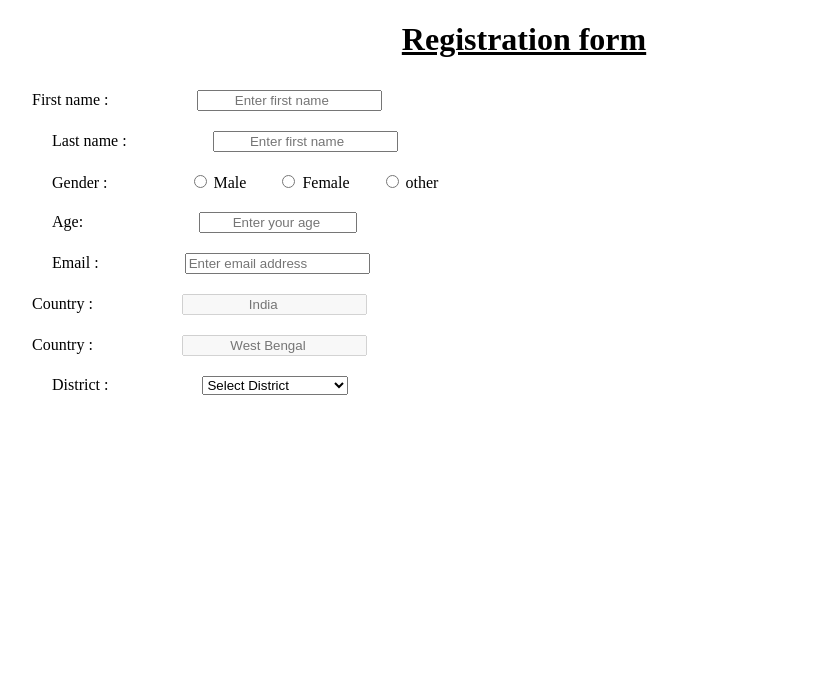
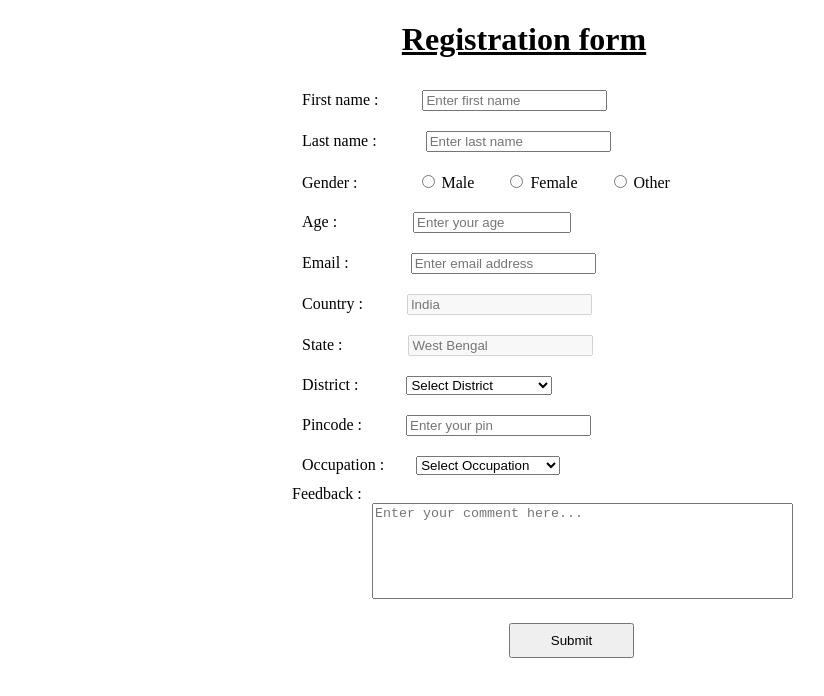
Before and after one commit to smaranya06/learning, a plain HTML site: page form/index.html in a window 1280 px wide. Shown: the whole page, without its empty margins (116-940 px from the left). Drawn offline with Linux system fonts and the light colour scheme.

Commit message:
corrected form structure and made some new fields

```diff
--- a/form/index.html
+++ b/form/index.html
@@ -13,44 +13,42 @@
     </h1>
     <form action="post">
         <div style="padding: 10px;">
-            <label style="margin-left: 130px;" for="name">First name :</label>
-            <input style="margin-left: 85px;" type="text" id="name" name="name" placeholder="         Enter first name">
+            <label style="margin-left: 400px;" for="name">First name :</label>
+            <input style="margin-left: 40px;" type="text" id="name" name="name" placeholder="Enter first name">
         </div>
         <div style="padding: 10px;">
-            <label style="margin-left: 150px;" for="name">Last name :</label>
-            <input style="margin-left: 82px;" type="text" id="name" name="name" placeholder="         Enter first name">
+            <label style="margin-left: 400px;" for="name">Last name :</label>
+            <input style="margin-left: 45px;" type="text" id="name" name="name" placeholder="Enter last name">
         </div>
         <div style="padding: 10px;">
-            <label style="margin-left: 150px;" for="name">Gender :</label>
-            <input style="margin-left: 82px;" type="radio" id="male" name="gender" value="male">
+            <label style="margin-left: 400px;" for="name">Gender :</label>
+            <input style="margin-left: 60px;" type="radio" id="male" name="gender" value="male">
             <label for="male">Male</label>
             <input style="margin-left: 32px;" type="radio" id="female" name="gender" value="female">
             <label for="female">Female</label>
             <input style="margin-left: 32px;" type="radio" id="other" name="gender" value="other">
-            <label for="other">other</label>
+            <label for="other">Other</label>
         </div>
         <div style="padding: 10px;">
-            <label style="margin-left: 150px;" for="age">Age:</label>
-            <input style="margin-left:112px; width:150px;" type="number" id="age" name="age" min="1" max="130"
-                placeholder="        Enter your age">
+            <label style="margin-left: 400px;" for="age">Age :</label>
+            <input style="margin-left: 72px; width:150px;" type="number" id="age" name="age" min="1" max="130"
+                placeholder="Enter your age">
         </div>
         <div style="padding: 10px;">
-            <label style="margin-left: 150px;" for="name">Email :</label>
-            <input style="margin-left: 82px;" type="text" id="name" name="name" placeholder="Enter email address">
+            <label style="margin-left: 400px;" for="name">Email :</label>
+            <input style="margin-left: 58px;" type="text" id="name" name="name" placeholder="Enter email address">
         </div>
         <div style="padding: 10px;">
-            <label style="margin-left: 130px;" for="name">Country :</label>
-            <input style="margin-left: 85px;" type="text" id="name" name="name" placeholder="                 India"
-                disabled>
+            <label style="margin-left: 400px;" for="name">Country :</label>
+            <input style="margin-left: 40px;" type="text" id="name" name="name" placeholder="India" disabled>
         </div>
         <div style="padding: 10px;">
-            <label style="margin-left: 130px;" for="name">Country :</label>
-            <input style="margin-left: 85px;" type="text" id="name" name="name" placeholder="            West Bengal"
-                disabled>
+            <label style="margin-left: 400px;" for="name">State :</label>
+            <input style="margin-left: 62px;" type="text" id="name" name="name" placeholder="West Bengal" disabled>
         </div>
         <div style="padding: 10px;">
-            <label  style="margin-left: 150px;" for="name">District : </label>
-            <select style="margin-left: 90px;" name="district">
+            <label style="margin-left: 400px;" for="name">District :</label>
+            <select style="margin-left: 44px;" name="district">
                 <option value="">Select District</option>
                 <option value="alipurduar">Alipurduar</option>
                 <option value="bankura">Bankura</option>
@@ -77,6 +75,40 @@
                 <option value="uttar_dinajpur">Uttar Dinajpur</option>
             </select>
         </div>
+        <div style="padding: 10px;">
+            <label style="margin-left: 400px;" for="name">Pincode :</label>
+            <input style="margin-left: 40px;" type="text" id="name" name="name" placeholder="Enter your pin">
+        </div>
+        <div style="padding: 10px;">
+            <label style="margin-left: 400px;" for="occupation">Occupation :</label>
+            <select style="margin-left: 28px;" name="occupation" id="occupation">
+                <option value="">Select Occupation</option>
+                <option value="student">Student</option>
+                <option value="teacher">Teacher</option>
+                <option value="engineer">Engineer</option>
+                <option value="doctor">Doctor</option>
+                <option value="lawyer">Lawyer</option>
+                <option value="business">Business</option>
+                <option value="farmer">Farmer</option>
+                <option value="government_service">Government Service</option>
+                <option value="private_service">Private Service</option>
+                <option value="freelancer">Freelancer</option>
+                <option value="retired">Retired</option>
+                <option value="other">Other</option>
+            </select>
+        </div>
+        <div style="margin-bottom: 10px;">
+            <label style="margin-left: 400px;" for="name">Feedback :</label>
+            <br>
+            <textarea style="margin-left: 480px; resize: none;" name="comment" rows="6" cols="50"
+                placeholder="Enter your comment here..."></textarea>
+        </div>
+        <div style="padding: 10px;">
+            <center>
+                <input style="margin-left: 95px;width: 125px;height: 35px;" type="button" id="name" name="name"
+                    value="Submit">
+            </center>
+        </div>
     </form>
 </body>
 
```
